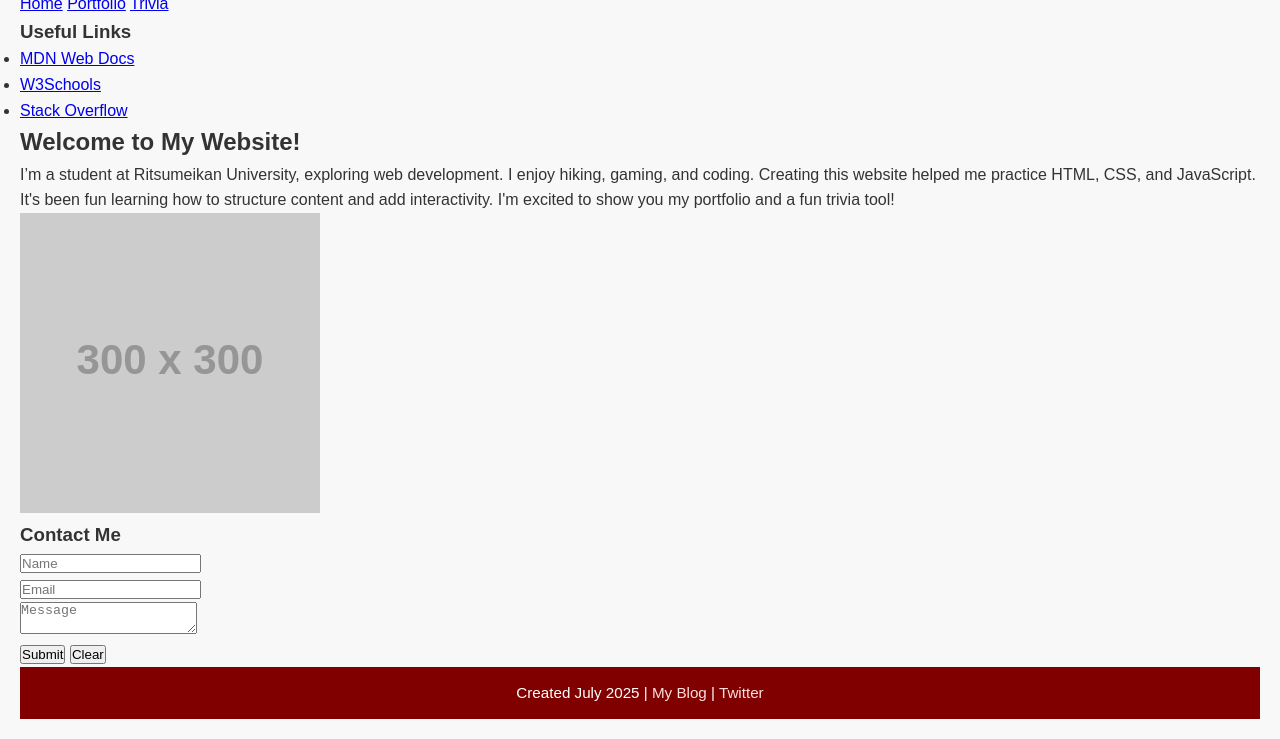
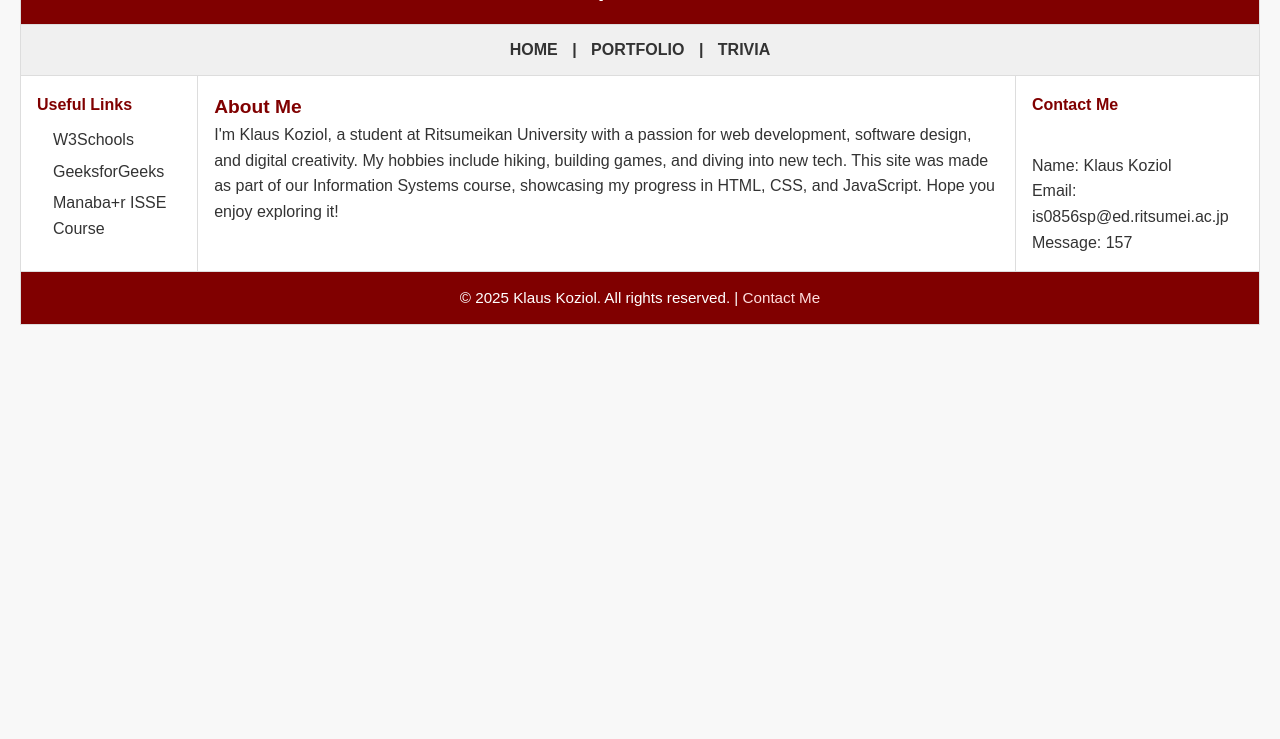
Before and after one commit to KlausK04/Klaus, a plain HTML site: page index.html in a window 1280 px wide. Shown: the part 70-809 px from the top of the page. Drawn offline with Linux system fonts and the light colour scheme; placeholder pictures from the web are drawn by us.

Commit message:
Update index.html

```diff
--- a/index.html
+++ b/index.html
@@ -1,42 +1,43 @@
 <!DOCTYPE html>
 <html lang="en">
 <head>
-  <meta charset="UTF-8">
-  <title>My Website - Home</title>
-  <link rel="stylesheet" href="style.css">
+    <meta charset="UTF-8">
+    <title>Page Layout</title>
+    <link rel="stylesheet" href="style.css">
 </head>
 <body>
-  <div class="header">My Awesome Website</div>
-  <div class="navbar">
-    <a href="index.html">Home</a>
-    <a href="portfolio.html">Portfolio</a>
-    <a href="trivia.html">Trivia</a>
-  </div>
-  <div class="container">
-    <div class="left">
-      <h3>Useful Links</h3>
-      <ul>
-        <li><a href="https://developer.mozilla.org" target="_blank">MDN Web Docs</a></li>
-        <li><a href="https://w3schools.com" target="_blank">W3Schools</a></li>
-        <li><a href="https://stackoverflow.com" target="_blank">Stack Overflow</a></li>
-      </ul>
-    </div>
-    <div class="content">
-      <h2>Welcome to My Website!</h2>
-      <p>I’m a student at Ritsumeikan University, exploring web development. I enjoy hiking, gaming, and coding. Creating this website helped me practice HTML, CSS, and JavaScript. It's been fun learning how to structure content and add interactivity. I'm excited to show you my portfolio and a fun trivia tool!</p>
-      <img src="https://via.placeholder.com/300" alt="Placeholder image">
-    </div>
-    <div class="right">
-      <h3>Contact Me</h3>
-      <form>
-        <input type="text" placeholder="Name"><br>
-        <input type="email" placeholder="Email"><br>
-        <textarea placeholder="Message"></textarea><br>
-        <button type="submit">Submit</button>
-        <button type="reset">Clear</button>
-      </form>
-    </div>
-  </div>
-  <div class="footer">Created July 2025 | <a href="#">My Blog</a> | <a href="#">Twitter</a></div>
+
+<table>
+    <tr>
+        <td class="header" colspan="3">Klaus Koziol | Website Exercise 4</td>
+    </tr>
+    <tr>
+        <td class="nav" colspan="3"><a href="index.html">HOME</a> | <a href="portfolio.html">PORTFOLIO</a> | <a href="trivia.html">TRIVIA</a></td>
+    </tr>
+    <tr>
+        <td class="sidebar">
+            <strong>Useful Links</strong>
+            <ul>
+                <li><a href="https://www.w3schools.com/" target="_blank">W3Schools</a></li>
+                <li><a href="https://www.geeksforgeeks.org/" target="_blank">GeeksforGeeks</a></li>
+                <li><a href="https://ct.ritsumei.ac.jp/ct/course_9601180" target="_blank">Manaba+r ISSE Course</a></li>
+            </ul>
+        </td>
+        <td class="main">
+            <strong>About Me</strong><br>
+            I'm Klaus Koziol, a student at Ritsumeikan University with a passion for web development, software design, and digital creativity. My hobbies include hiking, building games, and diving into new tech. This site was made as part of our Information Systems course, showcasing my progress in HTML, CSS, and JavaScript. Hope you enjoy exploring it!
+        </td>
+        <td class="contact">
+            <strong>Contact Me</strong><br>
+            Name: Klaus Koziol<br>
+            Email: is0856sp@ed.ritsumei.ac.jp<br>
+            Message: 157
+        </td>
+    </tr>
+    <tr>
+        <td class="footer" colspan="3">&copy; 2025 Klaus Koziol. All rights reserved. | <a href="mailto:is0856sp@ed.ritsumei.ac.jp">Contact Me</a></td>
+    </tr>
+</table>
+
 </body>
 </html>
```
